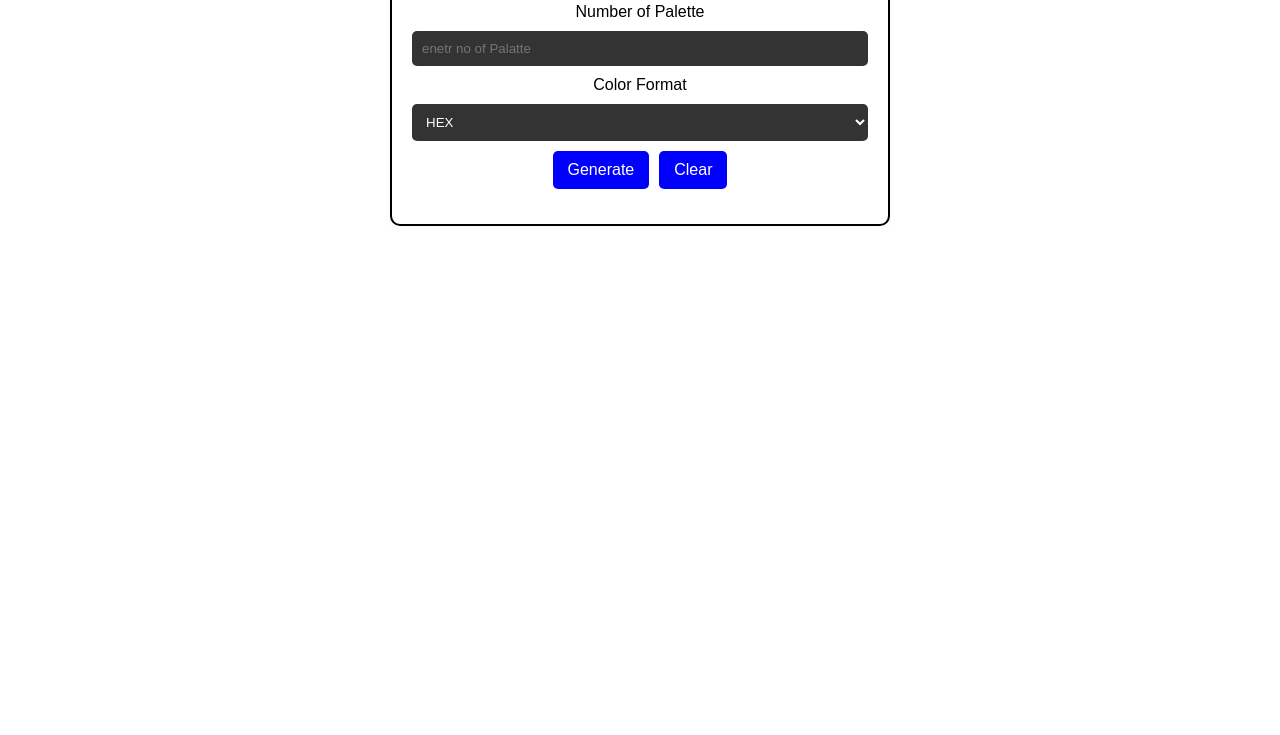
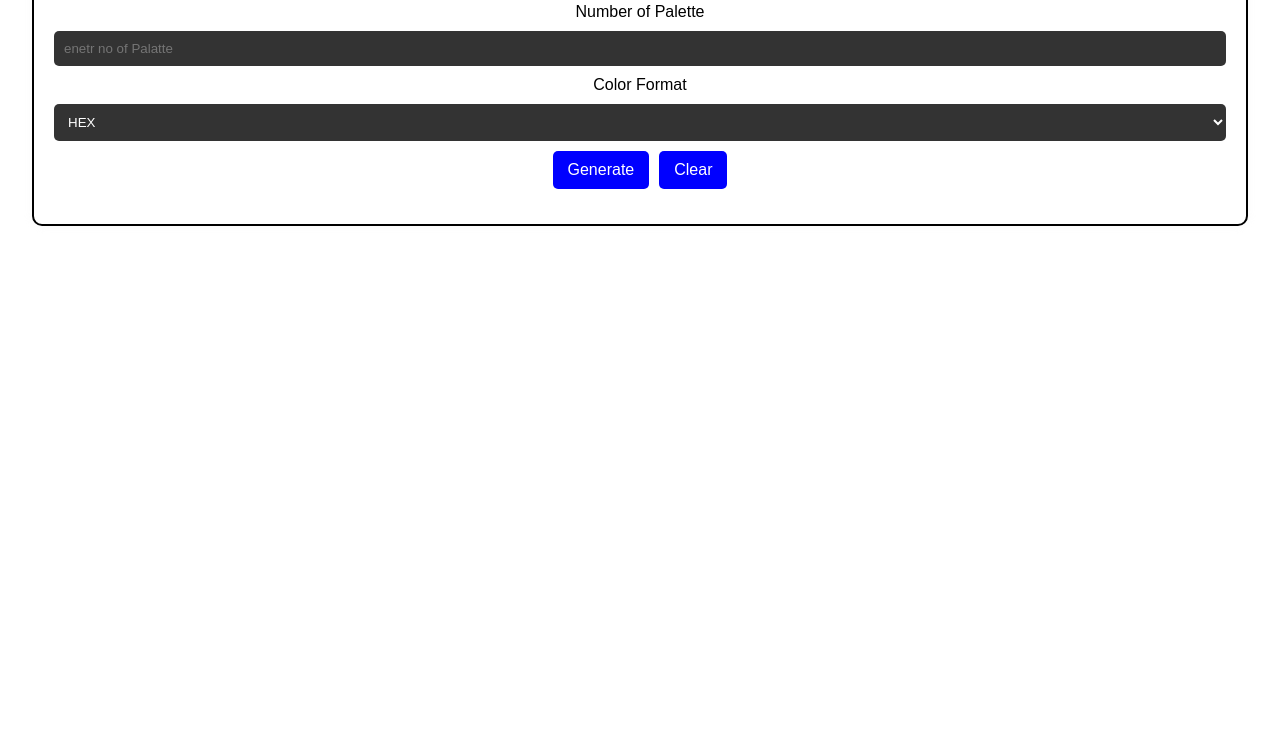
Before and after one commit to Binayak-Bhattarai/Color-palette-Generator, a plain HTML site: page index.html in a window 1280 px wide. Shown: the part 115-850 px from the top of the page. Drawn offline with Linux system fonts and the light colour scheme.

Commit message:
width change

```diff
--- a/style.css
+++ b/style.css
@@ -17,7 +17,7 @@ body {
 }
 
 .container {
-    max-width: 500px;
+    max-width: 95%;
     margin: 50px auto;
     padding: 20px;
     background-color:  white;
```
